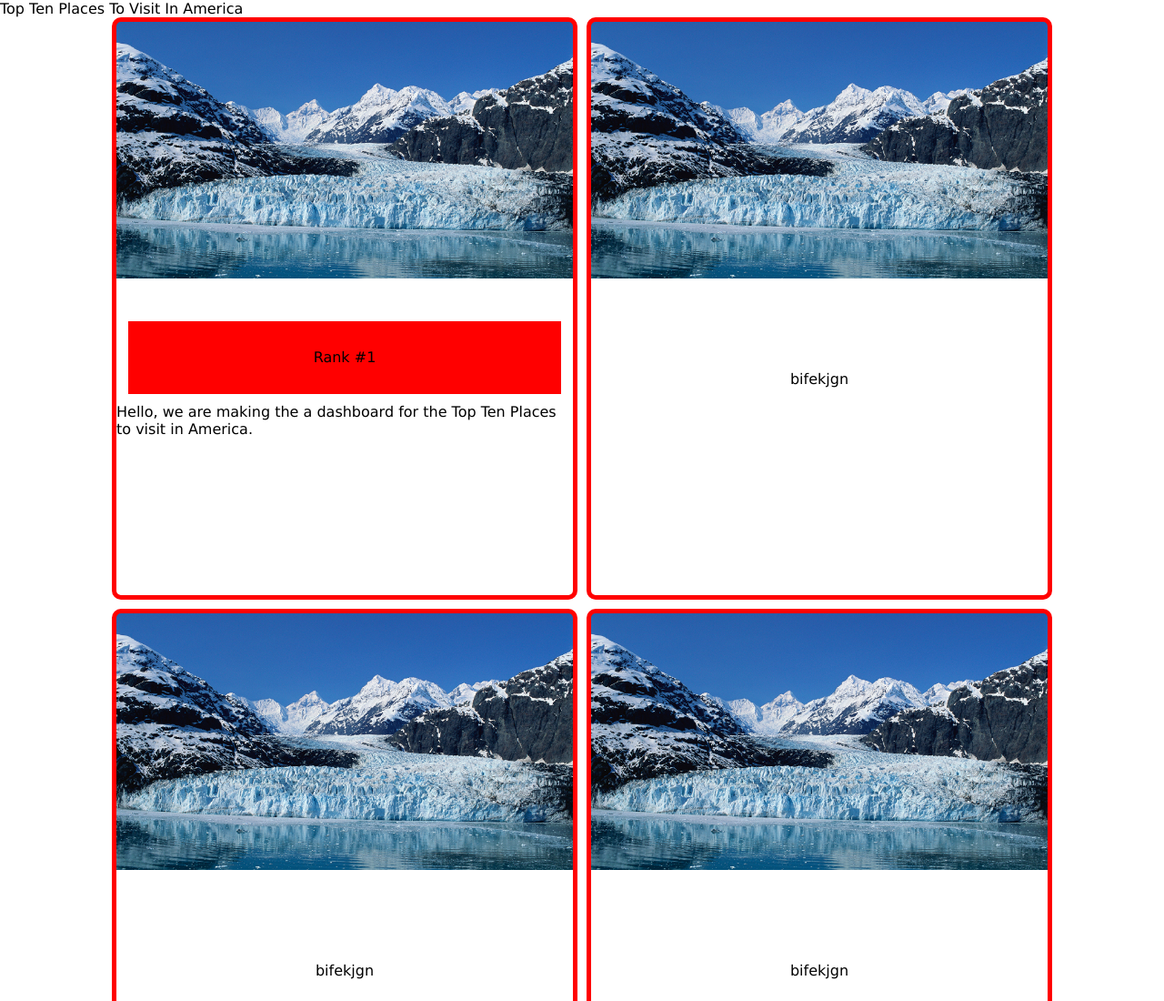
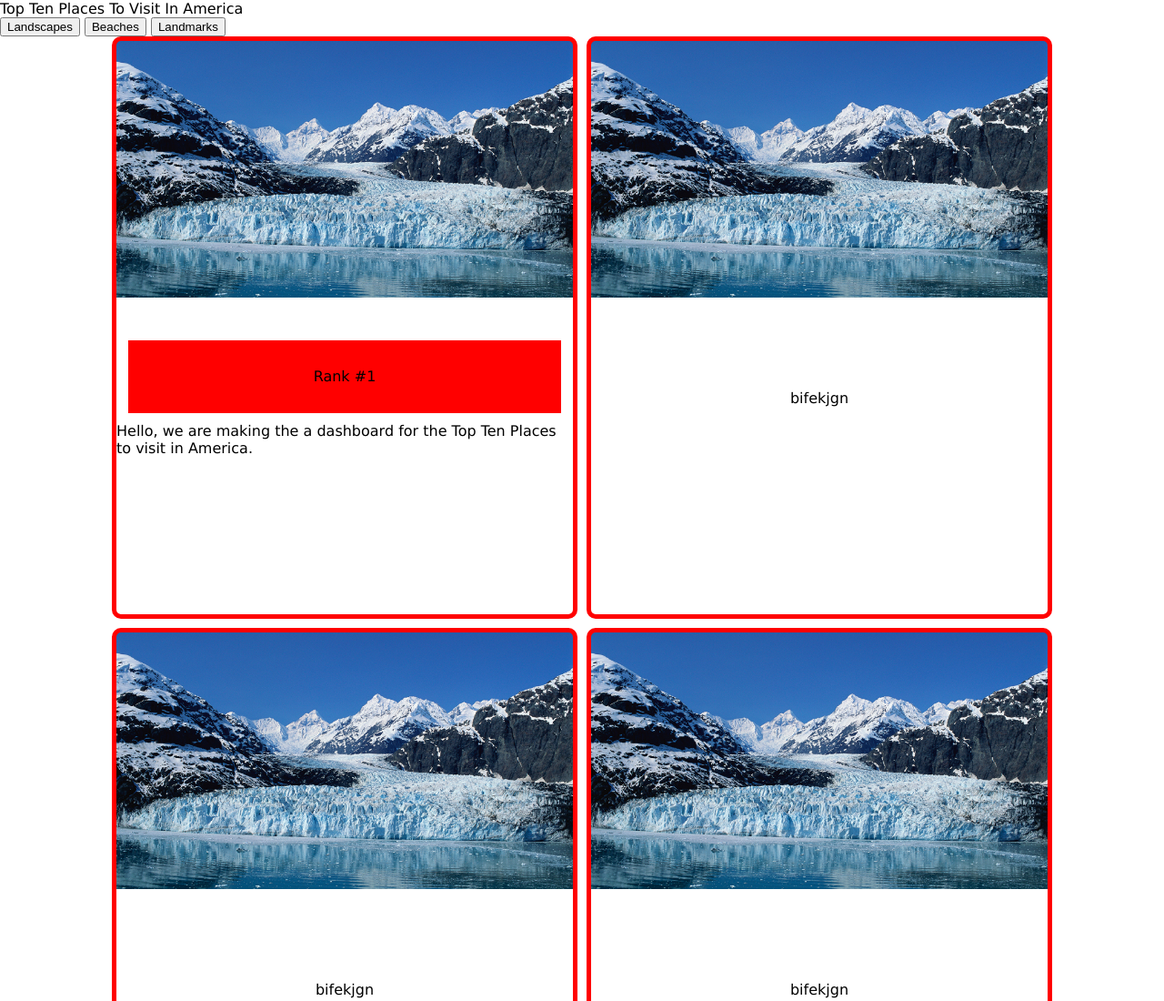
Before and after one commit to techman96/dashboard, a plain HTML site: page index.html in a window 1280 px wide. Shown: the top 1100 px of the page at 91% size. Drawn offline with Linux system fonts and the light colour scheme.

Commit message:
Update index.html

```diff
--- a/index.html
+++ b/index.html
@@ -9,10 +9,13 @@
 <body>
   <main>
     <header>Top Ten Places To Visit In America</header>
+    <button class="btn">Landscapes</button>
+    <button class="btn">Beaches</button>
+    <button class="btn">Landmarks</button>
     <main class="container">
       <div class="image_container glaciers">
         <div class="center_tag">
-           <span>Rank #1</span>
+           <span>Rank #1 </span>
         </div>
         <div class="text_tag">
           Hello, we are making the a dashboard for the Top Ten Places to visit in America.
```
